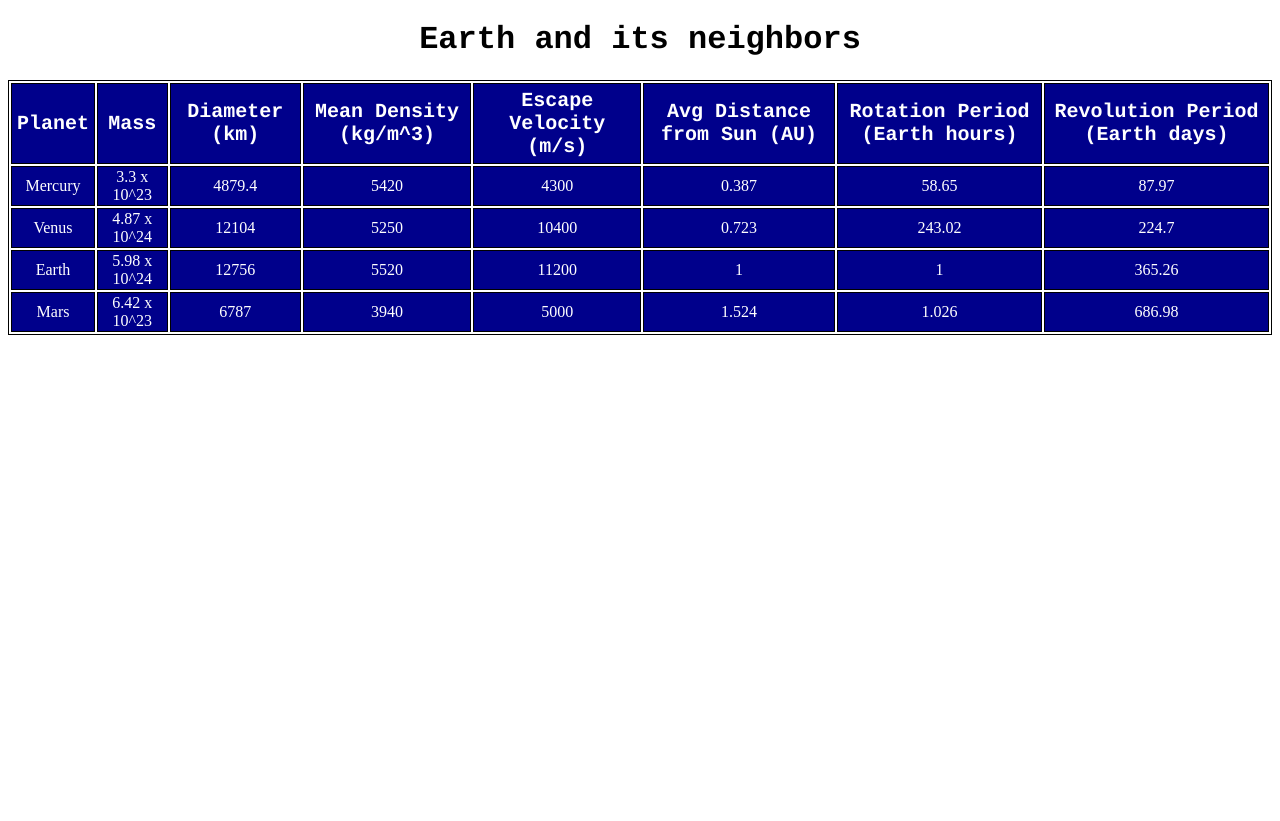
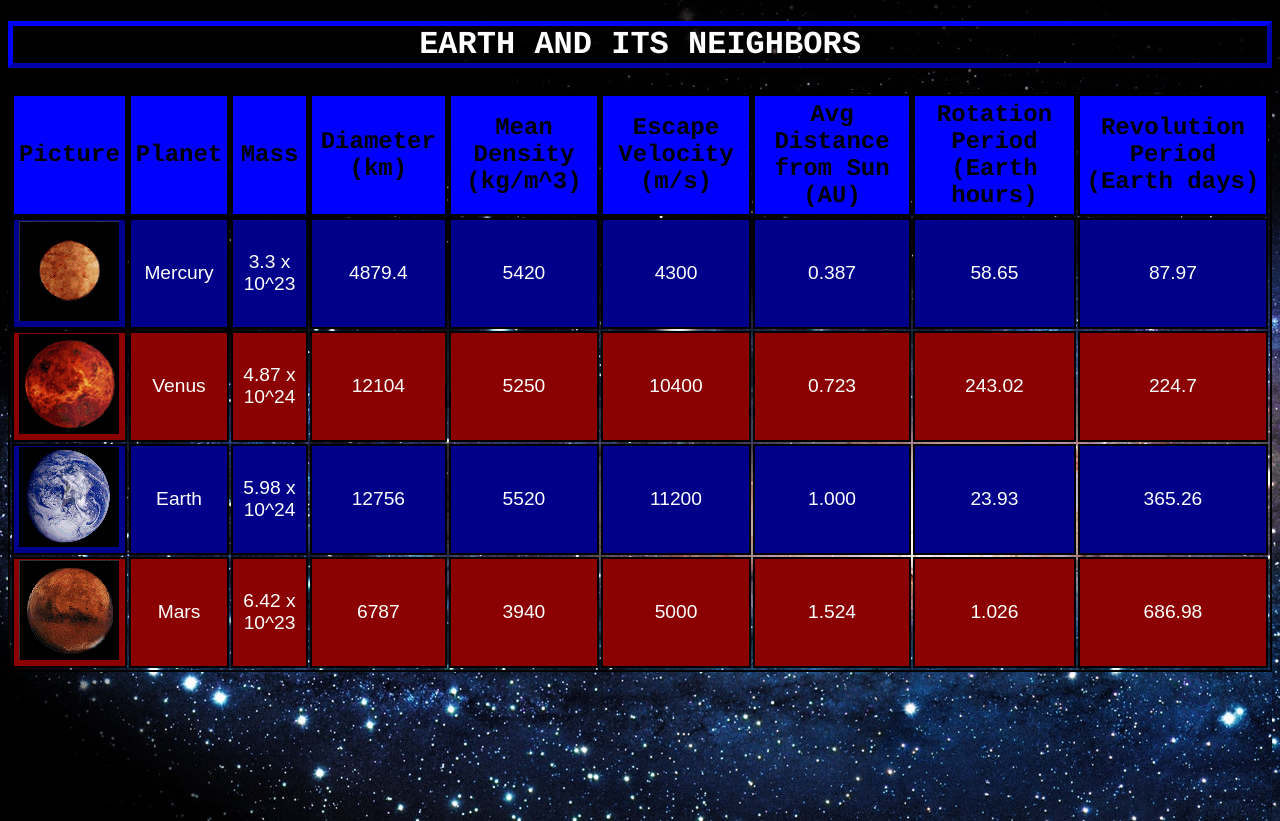
Before and after one commit to lproton98/Lab5, a plain HTML site: page index.html in a window 1280 px wide. Before the commit the page ends 800 px from the top, so only its background shows below. Drawn offline with Linux system fonts and the light colour scheme.

Commit message:
final commit

```diff
--- a/index.html
+++ b/index.html
@@ -5,14 +5,11 @@
 	<title>Planet Table</title>
 	<link rel="stylesheet" href="style.css">
 </head>
-
 <body>
-
-<h1 class="heading"> Earth and its neighbors</h1>
-
-	<table>
-
+<h1 class="heading">EARTH AND ITS NEIGHBORS</h1>
+	<table class="center">
 		<tr>
+				<th>Picture</th>
 				<th>Planet</th>
 				<th>Mass</th>
 				<th>Diameter (km)</th>
@@ -24,6 +21,7 @@
 		</tr>
 
 		<tr>
+				<td><img src="planet_images/merglobe.gif" alt="Mercury"></td>
 				<td>Mercury</td>
 				<td>3.3 x 10^23</td>
 				<td>4879.4</td>
@@ -35,6 +33,7 @@
 		</tr>
 
 		<tr>
+				<td><img src="planet_images/venglobe.gif" alt="Venus"></td>
 				<td>Venus</td>
 				<td>4.87 x 10^24</td>
 				<td>12104</td>
@@ -46,17 +45,19 @@
 		</tr>
 
 		<tr>
+				<td><img src="planet_images/earglobe.gif" alt="Earth"></td>
 				<td>Earth</td>
 				<td>5.98 x 10^24</td>
 				<td>12756</td>
 				<td>5520</td>
 				<td>11200</td>
-				<td>1</td>
-				<td>1</td>
+				<td>1.000</td>
+				<td>23.93</td>
 				<td>365.26</td>
 		</tr>
 
 		<tr>
+				<td><img src="planet_images/marglobe.gif" alt="Mars"></td>
 				<td>Mars</td>
 				<td>6.42 x 10^23</td>
 				<td>6787</td>
--- a/style.css
+++ b/style.css
@@ -1,13 +1,26 @@
-.page{
+html,body {
+	background-image: url("planet_images/space_background.jpg");
+	height: 100%;
+}
+
+table, th, td {
+	border: 2px solid black;
+	text-align: center;
 
 }
 
-table, th, td {
-	border: 1px solid black;
-	text-align: center;
+table.center {
+	margin-left: auto;
+	margin-right: auto;
+}
+
+table tr:nth-child(odd){
+	background: darkred;
 }
 
 th{
+	background-color: blue;
+	color: black;
 	font-family: courier;
 	font-size: 125%;
 	padding: 5px;
@@ -16,11 +29,14 @@ th{
 tr{
 	background-color: darkblue;
 	color: white;
+	font-family: arial;
+	font-size: 120%;
 }
 
-.heading
-{
+.heading{
+	color: white;
 	text-align: center;
 	font-family: courier;
-
+	border: 5px blue;
+	border-style: outset;
 }
```
Also changed, not shown: planet_images/space_background.jpg (added).
